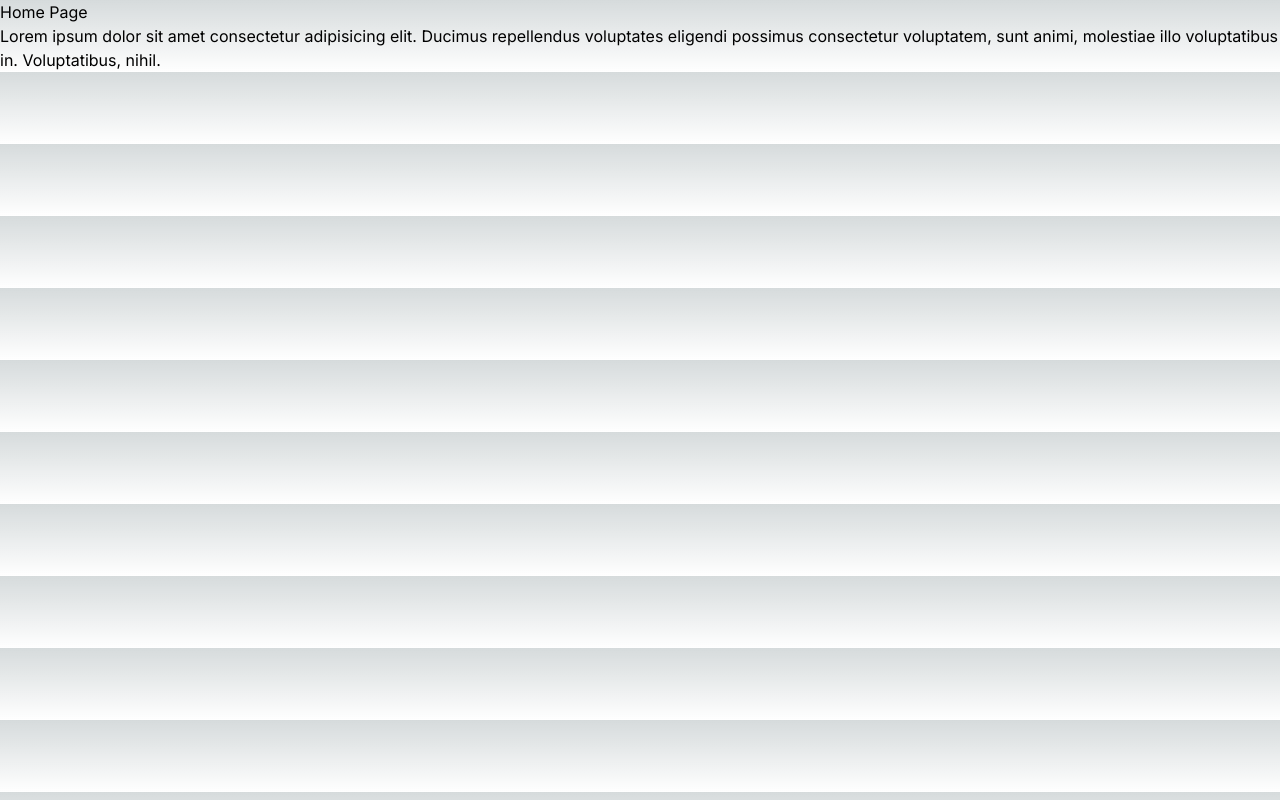
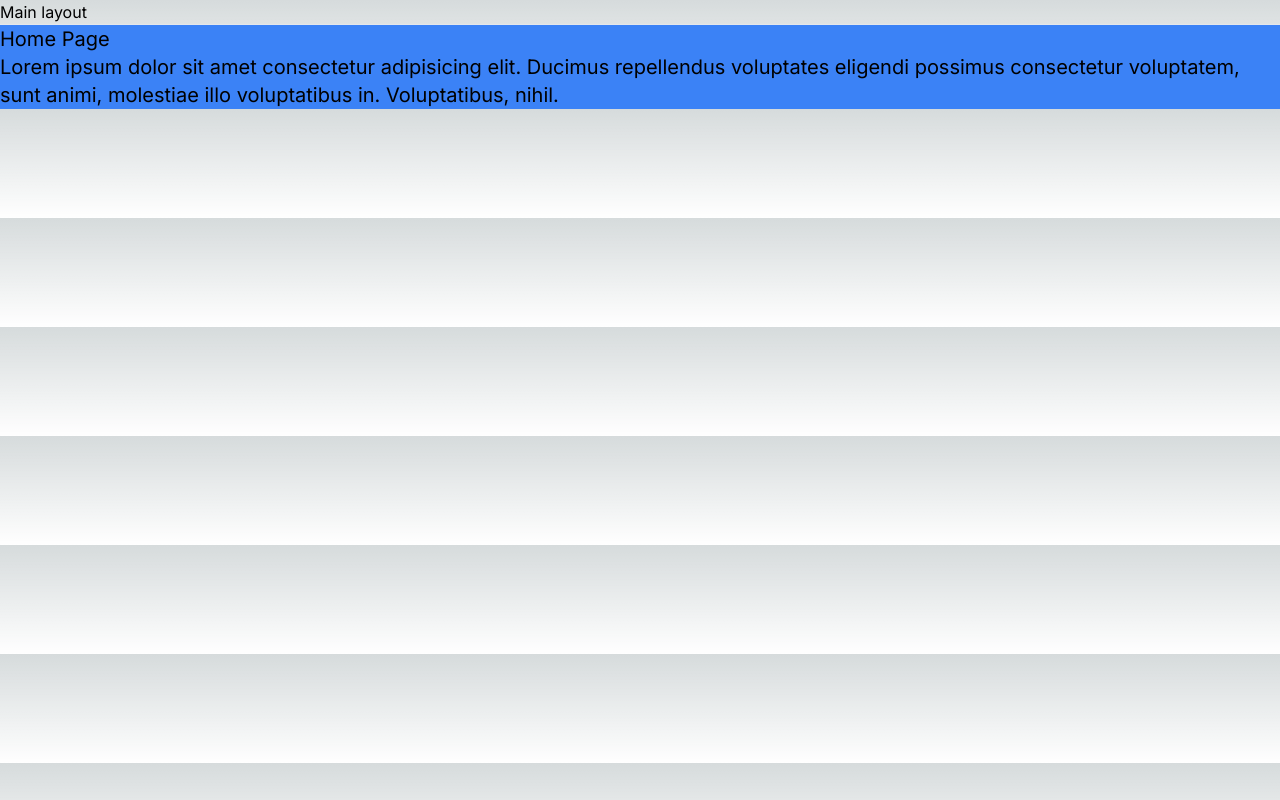
Before and after one commit to harshdM99/LiveOverlay, a Next.js app in the folder frontend/: page / in a window 1280 px wide. Built offline with nearby package versions, Linux system fonts and the light colour scheme.

Commit message:
added main layout and header components

```diff
--- a/frontend/src/app/layout.tsx
+++ b/frontend/src/app/layout.tsx
@@ -1,6 +1,7 @@
 import type { Metadata } from "next";
 import { Inter } from "next/font/google";
 import "./globals.css";
+import MainLayout from "@/components/MainLayout";
 
 const inter = Inter({ subsets: ["latin"] });
 
@@ -16,7 +17,9 @@ export default function RootLayout({
 }>) {
   return (
     <html lang="en">
-      <body className={inter.className}>{children}</body>
+      <body className={inter.className}>
+        <MainLayout>{children}</MainLayout>
+      </body>
     </html>
   );
 }
--- a/frontend/src/app/page.tsx
+++ b/frontend/src/app/page.tsx
@@ -2,7 +2,7 @@ import React from 'react'
 
 const HomePage = () => {
   return (
-    <div>
+    <div className='bg-blue-500 text-xl'>
       <h1>Home Page</h1>
       <p>Lorem ipsum dolor sit amet consectetur adipisicing elit. Ducimus repellendus voluptates eligendi possimus consectetur voluptatem, sunt animi, molestiae illo voluptatibus in. Voluptatibus, nihil.</p>
     </div>
--- /dev/null
+++ b/frontend/src/components/MainHeader.tsx
@@ -0,0 +1,11 @@
+import React from 'react'
+
+function MainHeader() {
+  return (
+    <div>
+
+    </div>
+  )
+}
+
+export default MainHeader
--- /dev/null
+++ b/frontend/src/components/MainLayout.tsx
@@ -0,0 +1,19 @@
+import React from 'react'
+import MainHeader from './MainHeader';
+
+const MainLayout = ({
+        children,
+    }: Readonly<{
+        children: React.ReactNode;
+    }>) => {
+  return (
+    <div>
+        <MainHeader></MainHeader>
+        <h1>Main layout</h1>
+        <hr />
+        {children}
+    </div>
+  )
+}
+
+export default MainLayout
```
